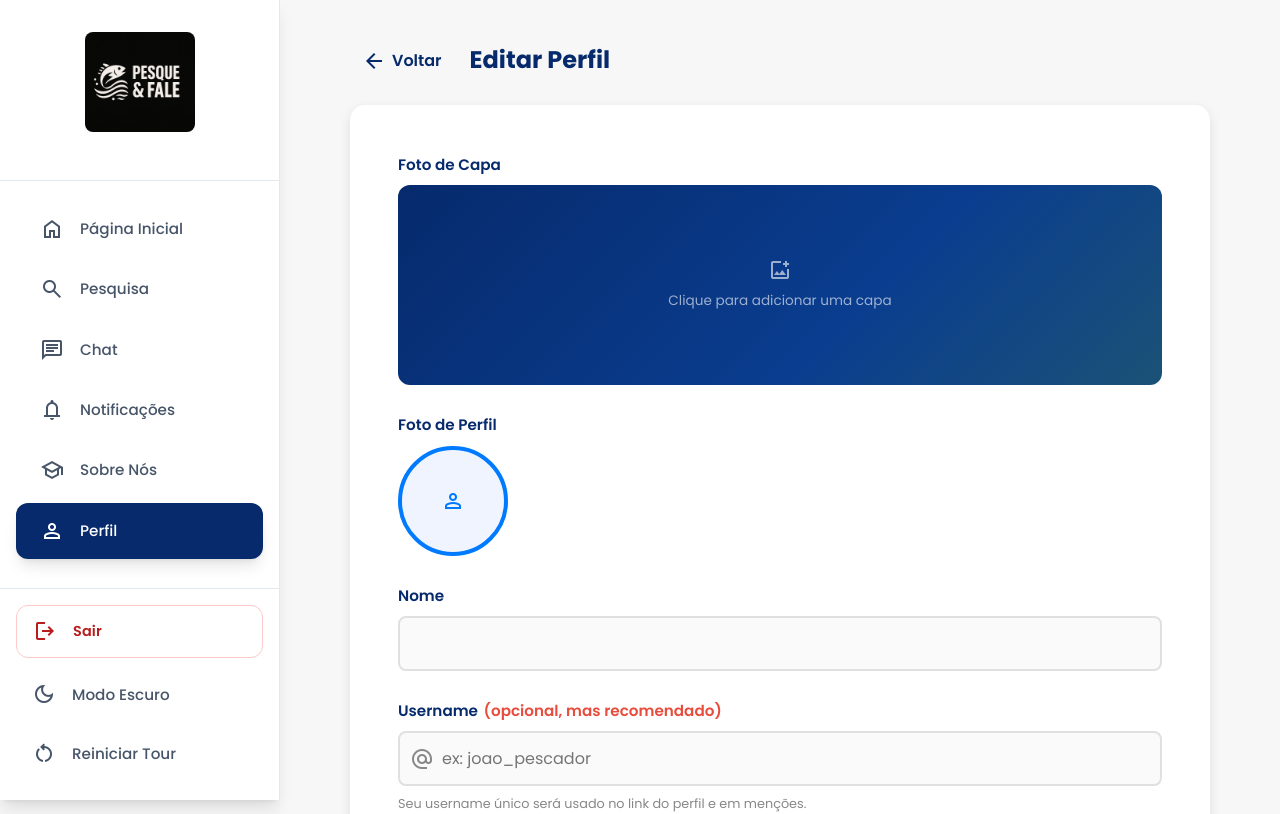
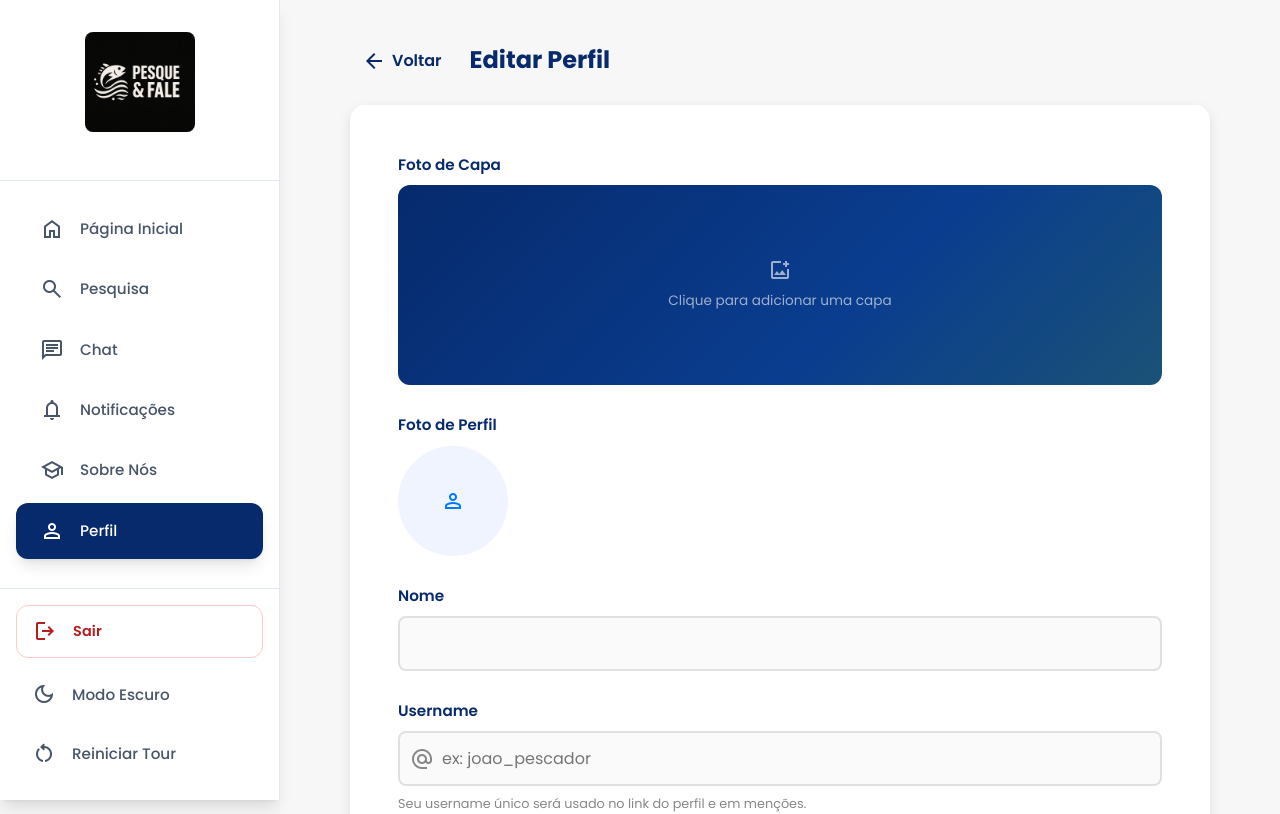
Before and after one commit to daniykt/Pesque-Fale, a React (Create React App) app: page /perfil/editar in a window 1280 px wide. Shown: the top 814 px of the page. Built offline with nearby package versions, Linux system fonts and the light colour scheme; no server answers; the database is empty; sample sign-in values are in the browser's storage; a web font is replaced by a local one.

Commit message:
feat(perfil): Remover a borda da foto de perfil e adicionar um rótulo opcional ao campo de nome de usuário.

```diff
--- a/src/components/perfil/Cabecalhoperfil.css
+++ b/src/components/perfil/Cabecalhoperfil.css
@@ -81,7 +81,6 @@
   height: 100%;
   border-radius: 50%;
   object-fit: cover;
-  border: 4px solid #007bff;
   box-shadow: 0 4px 16px rgba(0, 123, 255, 0.35);
   cursor: pointer;
   display: block;
--- a/src/pages/Perfil/EditarPerfil/Editarperfil.css
+++ b/src/pages/Perfil/EditarPerfil/Editarperfil.css
@@ -79,11 +79,6 @@
   color: var(--cor-secundaria);
 }
 
-.editar-obrigatorio {
-  color: #e74c3c;
-  margin-left: 2px;
-}
-
 .editar-dica {
   margin: 0;
   font-size: 0.8rem;
@@ -162,7 +157,6 @@
   height: 110px;
   border-radius: 50%;
   object-fit: cover;
-  border: 4px solid #007bff;
   box-shadow: 0 4px 16px rgba(0, 123, 255, 0.3);
   display: block;
 }
@@ -171,7 +165,6 @@
   width: 110px;
   height: 110px;
   border-radius: 50%;
-  border: 4px solid #007bff;
   background-color: #f0f4ff;
   display: flex;
   align-items: center;
--- a/src/pages/Perfil/EditarPerfil/editarPerfil.jsx
+++ b/src/pages/Perfil/EditarPerfil/editarPerfil.jsx
@@ -314,7 +314,7 @@ export default function EditarPerfil() {
           {/* ========== NOVO CAMPO USERNAME ========== */}
           <div className="editar-secao">
             <label className="editar-label">
-              Username <span className="editar-obrigatorio">(opcional, mas recomendado)</span>
+              Username
             </label>
             <div className="editar-input-icone">
               <span className="material-symbols-outlined editar-input-icone-symbol">
```
